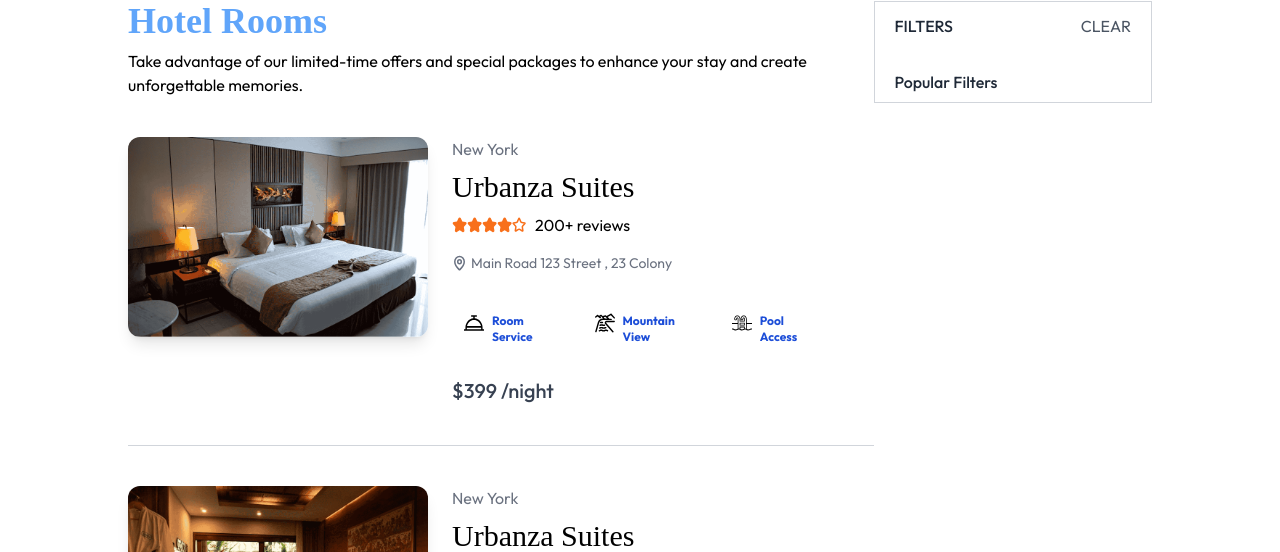
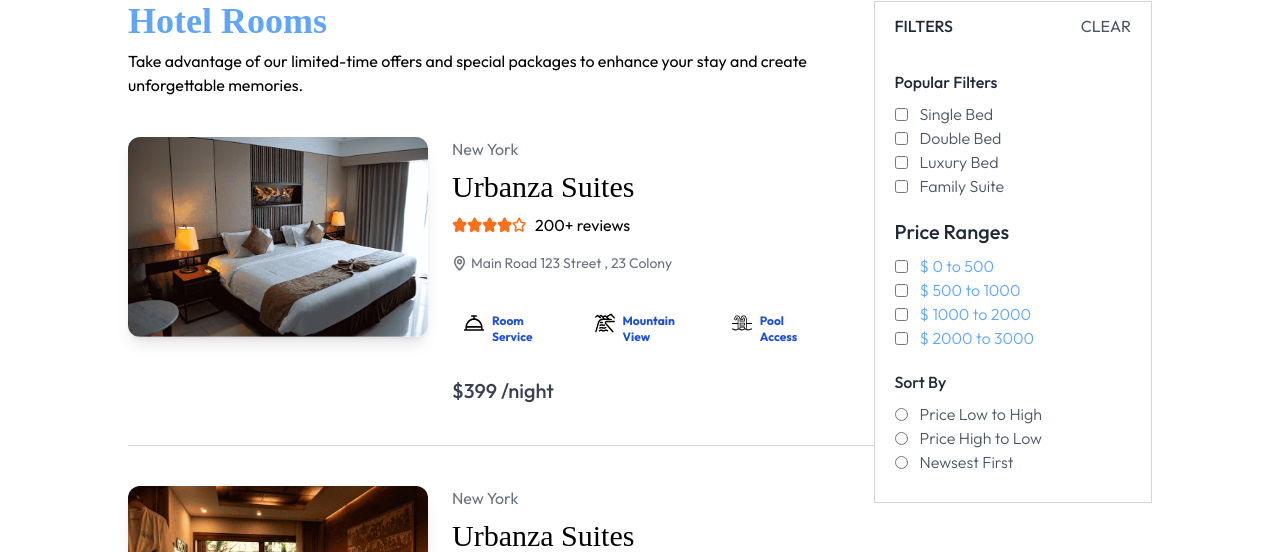
Before and after one commit to farihapromi/hotel-booking-app, a React (Vite) app in the folder client/: page /rooms in a window 1280 px wide. Shown: the part 111-663 px from the top of the page. Built offline with nearby package versions, Linux system fonts and the light colour scheme; no server answers; a web font is replaced by a local one.

Commit message:
Add functionality for filter

```diff
--- a/client/src/Components/FiltesOptions.jsx
+++ b/client/src/Components/FiltesOptions.jsx
@@ -1,3 +1,4 @@
+import React from 'react'
 export const CheckBox=({label,selected=false,onChange= () =>{}})=>{
     return(
         <label className='flex gap-3 items-center cursor-pointer'>
--- a/client/src/Pages/AllRooms.jsx
+++ b/client/src/Pages/AllRooms.jsx
@@ -1,6 +1,7 @@
 import React, { useState } from 'react'
 import { roomsDummyData } from '../assets/assets'
 import RoomCard from './RoomCard'
+import { CheckBox, RadioButton } from '../Components/FiltesOptions'
 
 const AllRooms = () => {
   const [openFilters,setOpenFilters]=useState(false)
@@ -52,6 +53,19 @@ const AllRooms = () => {
         <div className={`${openFilters ?'h-auto':'h-0 lg:h-auto'} overflow-hidden transition-all duration-700`}>
           <div className="px-5 pt-5">
             <p className='font-medium text-gray-800 pb-2'>Popular Filters</p>
+            {roomTypes.map((room,index)=>(<CheckBox key={index} label={room}/>))}
+
+          </div>
+          {/* for price */}
+          <div className="px-5 pt-5 text-blue-400 font-bold">
+            <p className='font-medium text-gray-800 pb-2 text-xl'>Price Ranges</p>
+            {PriceRanges.map((price,index)=>(<CheckBox key={index} label={`$ ${price}`}/>))}
+
+          </div>
+          {/* sort options */}
+           <div className="px-5 pt-5 pb-7">
+            <p className='font-medium text-gray-800 pb-2'>Sort By</p>
+            {sortOptions.map((option,index)=>(<RadioButton key={index} label={option}/>))}
 
           </div>
 
```
